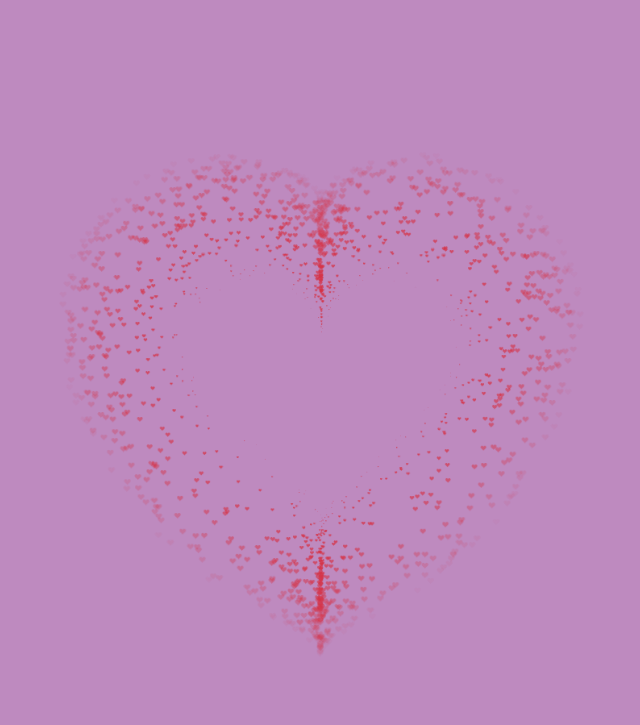
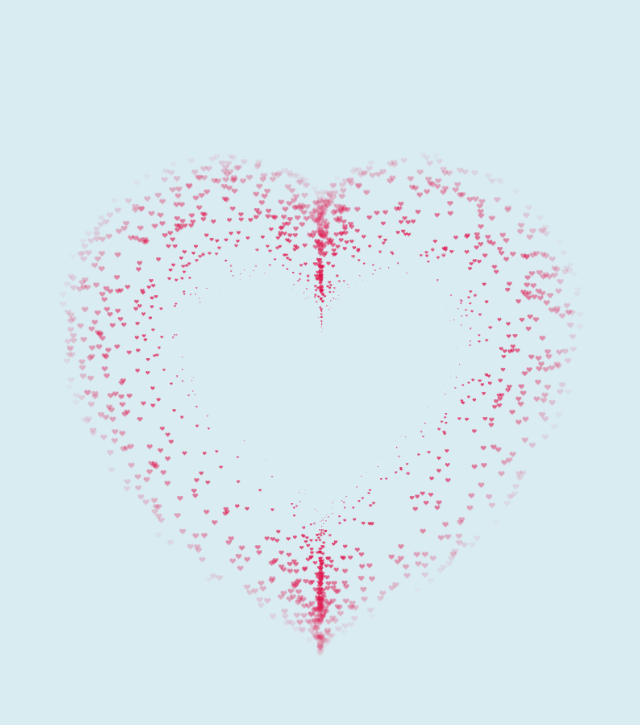
Before and after one commit to HHoangGT/Just-A-Heart-With-HTML, a plain HTML site: page index.html in a window 1280 px wide. Shown: the whole page, without its empty margins (318-958 px from the left). Drawn offline with Linux system fonts and the light colour scheme.

Commit message:
Update index.html
Just change the background and hear color

```diff
--- a/index.html
+++ b/index.html
@@ -13,7 +13,7 @@
 				overflow: hidden;
 				padding: 0;
 				margin: 0;
-				background: #be8abf;
+				background: #d9ecf2;
 			}
 
 			canvas {
@@ -281,7 +281,7 @@
 					}
 					context.closePath();
 					// create the fill
-					context.fillStyle = "#D63447";
+					context.fillStyle = "#E0144C";
 					context.fill();
 					// create the image
 					var image = new Image();
```
